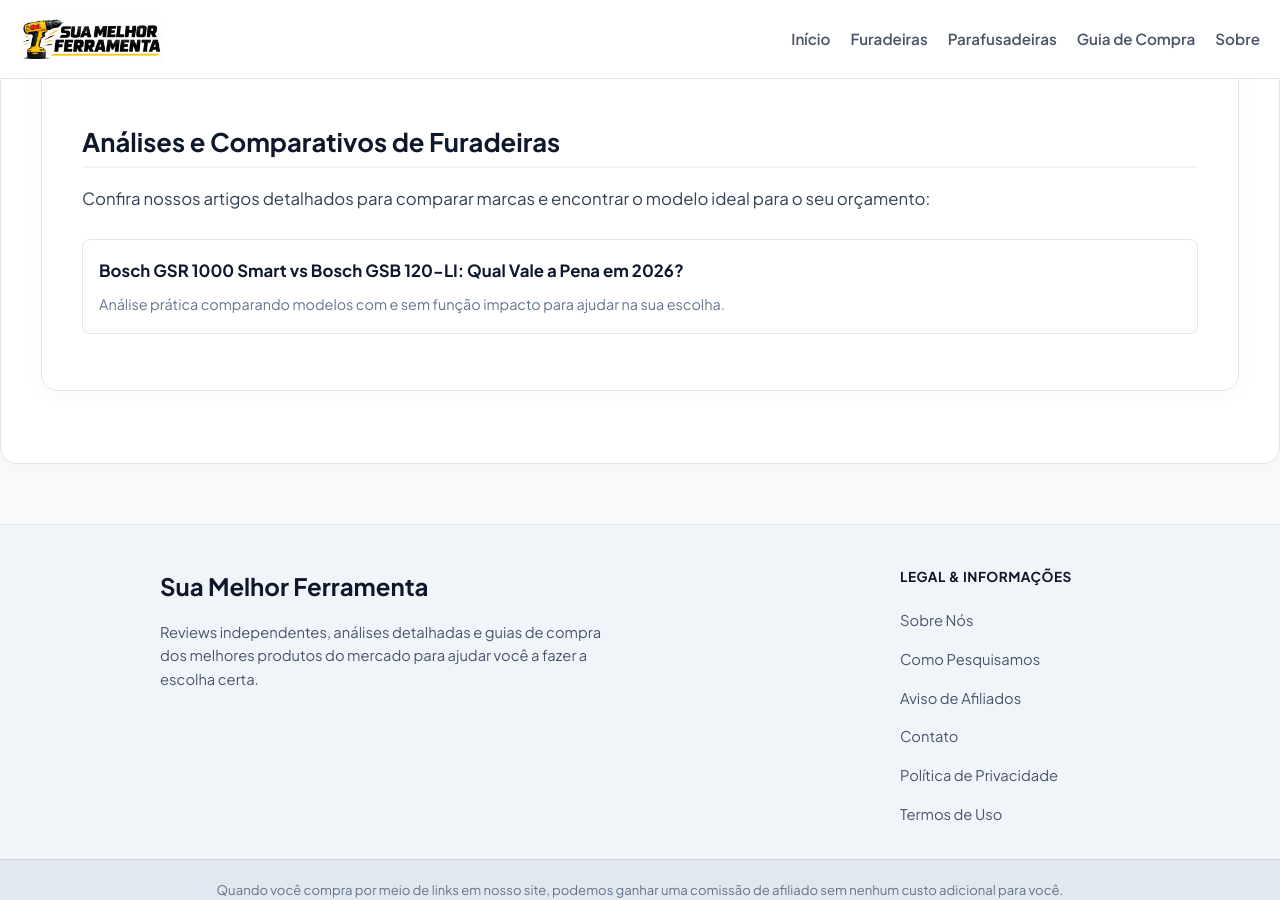
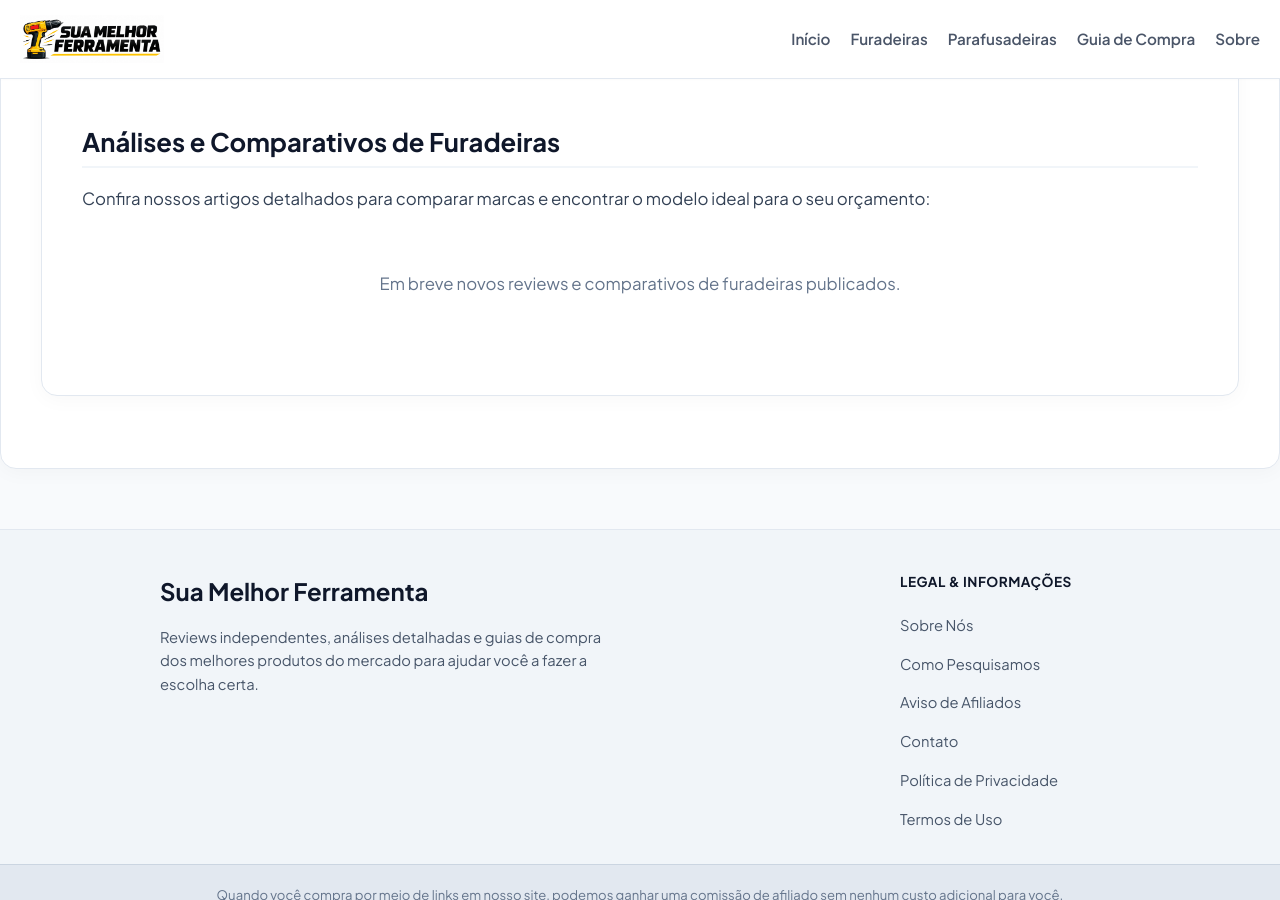
Before and after one commit to membroequipe/SiteReview, a Jekyll site: the page built from furadeiras.md, in a window 1280 px wide and 900 px high, scrolled down 2042 px. Built offline with Jekyll 4.4.1, drawn with Linux system fonts in a browser that asks for light colours.

Commit message:
Update furadeiras.md

```diff
--- a/furadeiras.md
+++ b/furadeiras.md
@@ -111,20 +111,34 @@
     <h2 id="dicas-de-seguranca">Cuidados essenciais na hora de furar</h2>
     <p>Sempre utilize óculos de proteção para evitar que lascas ou poeira atinjam os olhos. Além disso, antes de iniciar o furo na parede, utilize um detector de cabos para garantir que não há tubulações de água ou fios elétricos ocultos.</p>
 
-    <!-- 4. VITRINE DE ARTIGOS RELACIONADOS -->
+    <!-- 4. VITRINE DINÂMICA DE ARTIGOS RELACIONADOS -->
     <h2 id="artigos-relacionados">Análises e Comparativos de Furadeiras</h2>
     <p>Confira nossos artigos detalhados para comparar marcas e encontrar o modelo ideal para o seu orçamento:</p>
 
-    <ul style="list-style: none; padding: 0; margin-top: 1rem;">
-      <li style="margin-bottom: 1rem; padding: 1rem; border: 1px solid var(--border-color); border-radius: 8px; background: #ffffff;">
-        <a href="{{ '/comparativos/bosch-gsr-1000-smart-vs-gsb-120-li/' | relative_url }}" style="text-decoration: none; font-weight: 700; color: #0f172a; font-size: 1.05rem;">
-          Bosch GSR 1000 Smart vs Bosch GSB 120-LI: Qual Vale a Pena em 2026?
-        </a>
-        <p style="margin: 0.3rem 0 0 0; font-size: 0.9rem; color: #64748b;">
-          Análise prática comparando modelos com e sem função impacto para ajudar na sua escolha.
-        </p>
-      </li>
-    </ul>
+    <div class="reviews-grid" style="margin-top: 1.5rem;">
+      <div style="display: grid; grid-template-columns: repeat(auto-fill, minmax(280px, 1fr)); gap: 20px;">
+
+        {% assign furadeiras_posts = site.posts | where_exp: "post", "post.category == 'furadeiras' or post.categories contains 'furadeiras'" %}
+
+        {% if furadeiras_posts.size > 0 %}
+          {% for post in furadeiras_posts %}
+            <article class="review-card" style="border: 1px solid var(--border-color); border-radius: 8px; overflow: hidden; background: #ffffff;">
+              <a href="{{ post.url | relative_url }}" style="text-decoration: none; color: inherit; display: block;">
+                <div class="review-content" style="padding: 16px;">
+                  <span class="review-badge" style="font-size: 0.75rem; font-weight: 700; color: #2563eb; text-transform: uppercase;">{{ post.categories | join: " / " | default: "Furadeiras" }}</span>
+                  <h3 class="review-card-title" style="font-size: 1.1rem; margin: 8px 0; color: #0f172a; line-height: 1.4;">{{ post.title }}</h3>
+                  <p class="review-card-excerpt" style="color: #475569; font-size: 0.9rem; margin: 0 0 12px 0;">{{ post.excerpt | strip_html | truncate: 110 }}</p>
+                  <div class="review-date" style="font-size: 0.8rem; color: #94a3b8;">{{ post.date | date: "%d/%m/%Y" }}</div>
+                </div>
+              </a>
+            </article>
+          {% endfor %}
+        {% else %}
+          <p style="grid-column: 1 / -1; color: #64748b; text-align: center; padding: 30px 0;">Em breve novos reviews e comparativos de furadeiras publicados.</p>
+        {% endif %}
+
+      </div>
+    </div>
 
   </div>
 </div>
```
